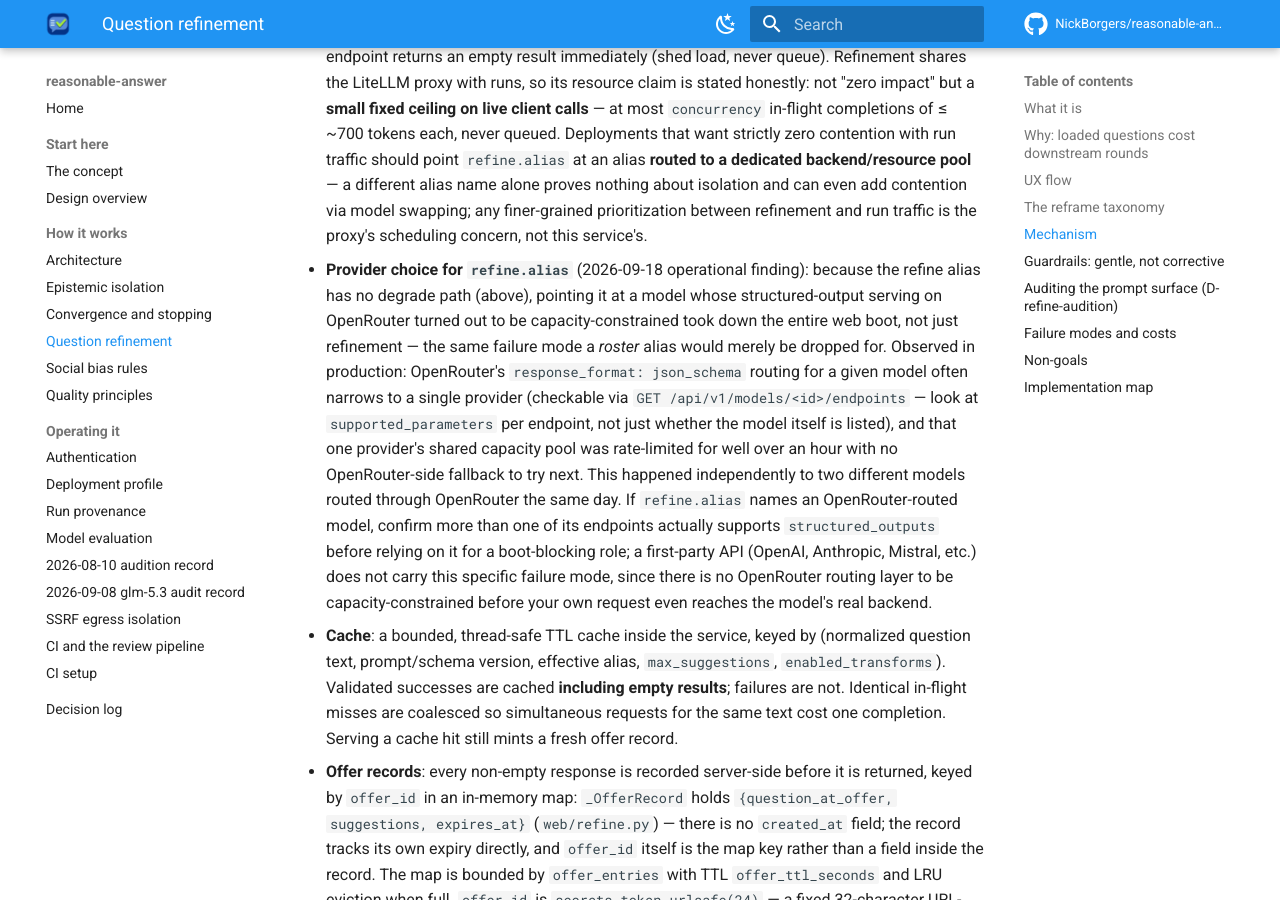
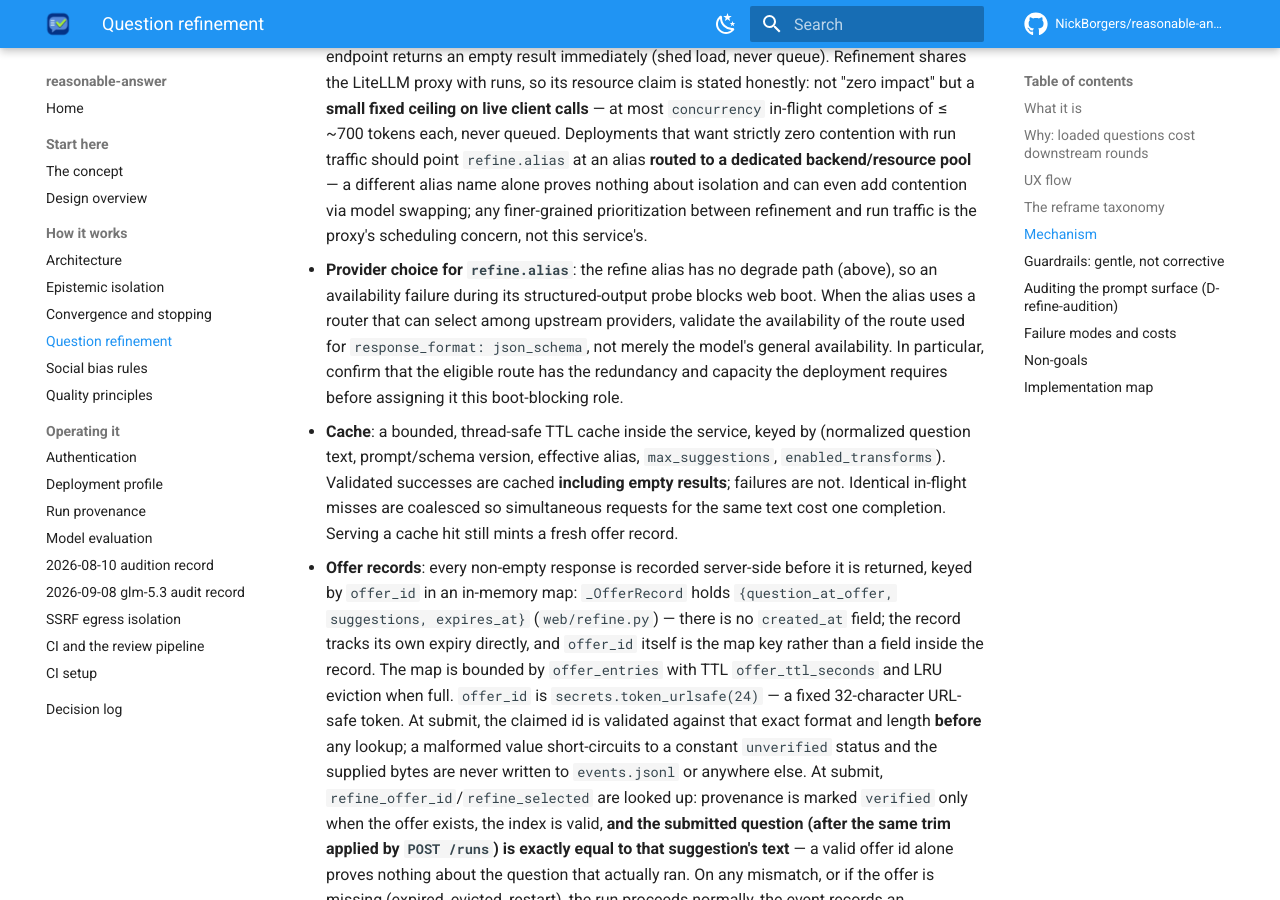
Before and after one commit to NickBorgers/reasonable-answer, an MkDocs documentation site: the page built from docs/question-refinement.md, in a window 1280 px wide and 900 px high, scrolled down 5241 px. Built offline with MkDocs 1.6.1 and Material for MkDocs 9.7.7, drawn with Linux system fonts in a browser that asks for light colours; comment, search, counter and statistics services are not loaded.

Commit message:
fix: address reviewer findings (cycle 1, cold)
Addressed the QP9 blocker by replacing uncited incident, frequency, duration, cross-model, and provider-comparison claims with provider-neutral route-availability guidance. The warning remains grounded in the repository's documented fail-closed refine startup probe. All 1,976 offline tests and Ruff checks pass.

Addressed:
  - quality/qual-claim-unsupported-1

```diff
--- a/docs/question-refinement.md
+++ b/docs/question-refinement.md
@@ -208,22 +208,13 @@ inside the graph.
   alias name alone proves nothing about isolation and can even add contention
   via model swapping; any finer-grained prioritization between refinement and
   run traffic is the proxy's scheduling concern, not this service's.
-- **Provider choice for `refine.alias`** (2026-09-18 operational finding): because the
-  refine alias has no degrade path (above), pointing it at a model whose
-  structured-output serving on OpenRouter turned out to be capacity-constrained took
-  down the entire web boot, not just refinement — the same failure mode a *roster*
-  alias would merely be dropped for. Observed in production: OpenRouter's
-  `response_format: json_schema` routing for a given model often narrows to a single
-  provider (checkable via `GET /api/v1/models/<id>/endpoints` — look at
-  `supported_parameters` per endpoint, not just whether the model itself is listed),
-  and that one provider's shared capacity pool was rate-limited for well over an
-  hour with no OpenRouter-side fallback to try next. This happened independently to
-  two different models routed through OpenRouter the same day. If `refine.alias`
-  names an OpenRouter-routed model, confirm more than one of its endpoints actually
-  supports `structured_outputs` before relying on it for a boot-blocking role; a
-  first-party API (OpenAI, Anthropic, Mistral, etc.) does not carry this specific
-  failure mode, since there is no OpenRouter routing layer to be capacity-constrained
-  before your own request even reaches the model's real backend.
+- **Provider choice for `refine.alias`**: the refine alias has no degrade path (above),
+  so an availability failure during its structured-output probe blocks web boot. When
+  the alias uses a router that can select among upstream providers, validate the
+  availability of the route used for `response_format: json_schema`, not merely the
+  model's general availability. In particular, confirm that the eligible route has the
+  redundancy and capacity the deployment requires before assigning it this
+  boot-blocking role.
 - **Cache**: a bounded, thread-safe TTL cache inside the service, keyed by
   (normalized question text, prompt/schema version, effective alias,
   `max_suggestions`, `enabled_transforms`). Validated successes are cached
```
Also changed, not shown: 1 other file.
